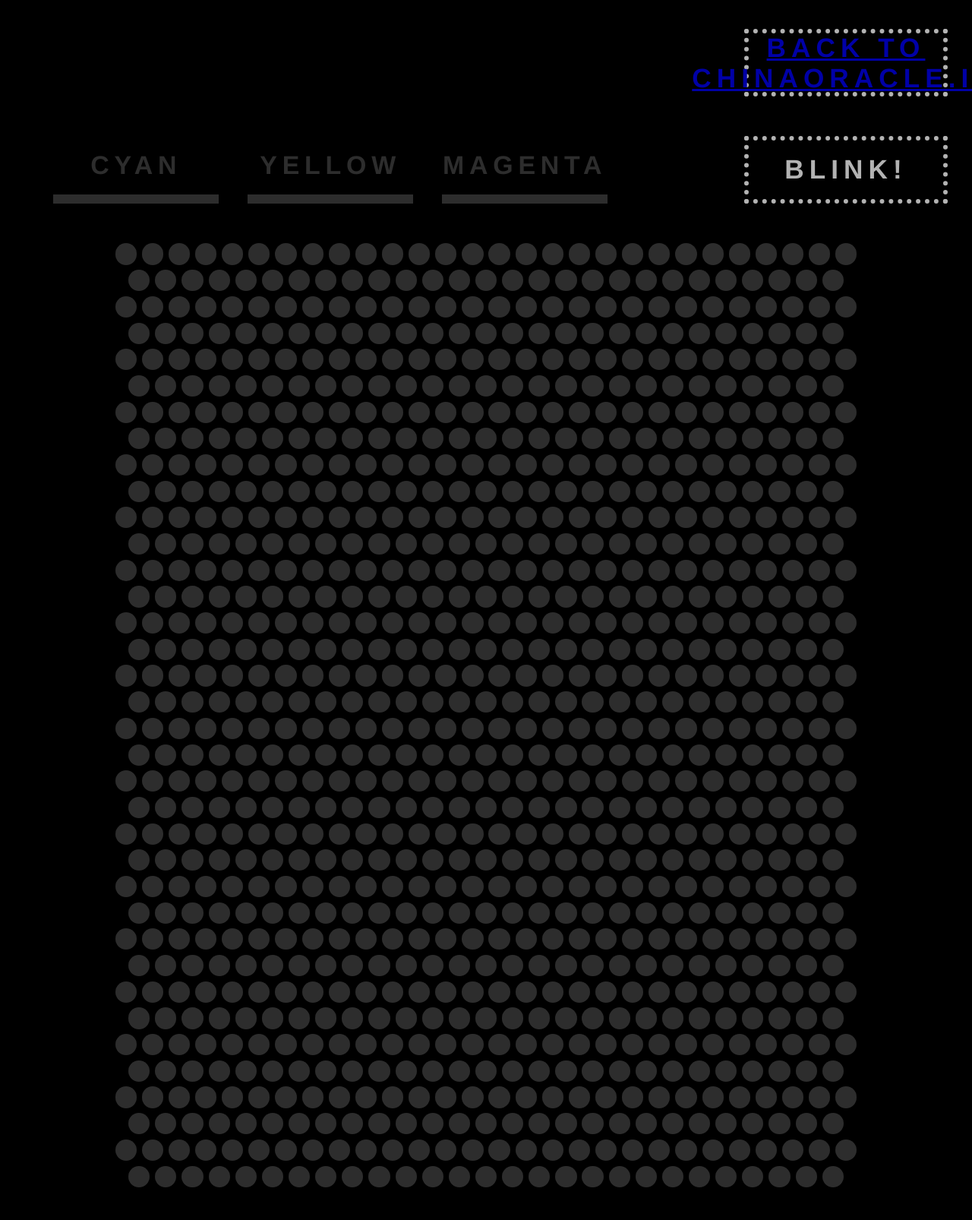
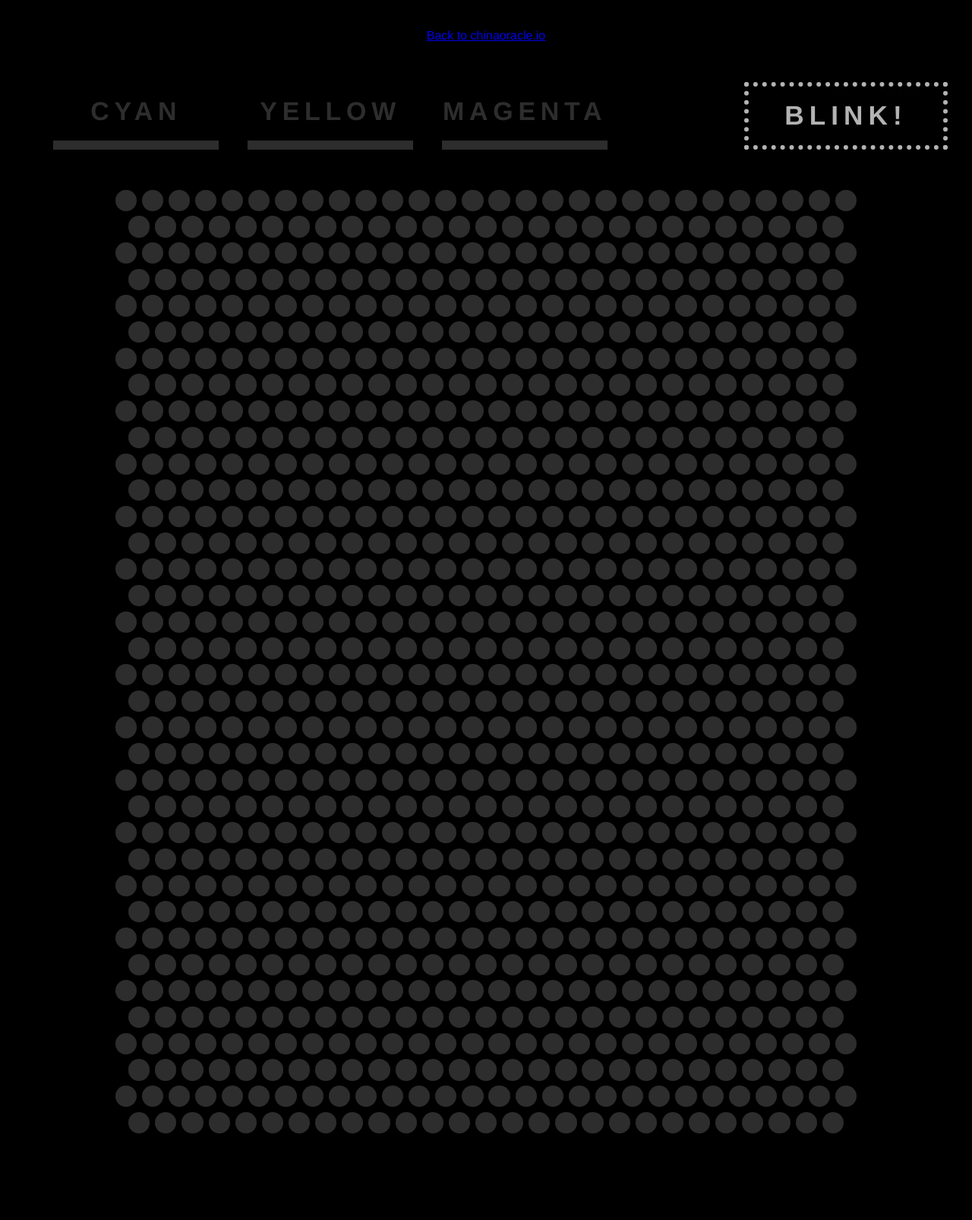
Before and after one commit to ahshra/ahshra.github.io, a Jekyll site: the page built from Javascript_Blink_Project/index.html, in a window 1280 px wide. Shown: the whole page at 76% size. Built offline with Jekyll 4.4.1, drawn with Linux system fonts in a browser that asks for light colours; nearby versions of some CDN libraries; after the commit the page ends 1536 px from its top, so only the background shows below that.

Commit message:
Update index.html

```diff
--- a/Javascript_Blink_Project/index.html
+++ b/Javascript_Blink_Project/index.html
@@ -14,7 +14,7 @@ permalink: Javascript_Blink_Project/index.html
 
 <body>
 
-  <div class="toggle-blink">
+  <div class="top_nav">
         <a href="http://chinaoracle.io">Back to chinaoracle.io</a>
   </div>
 
```
